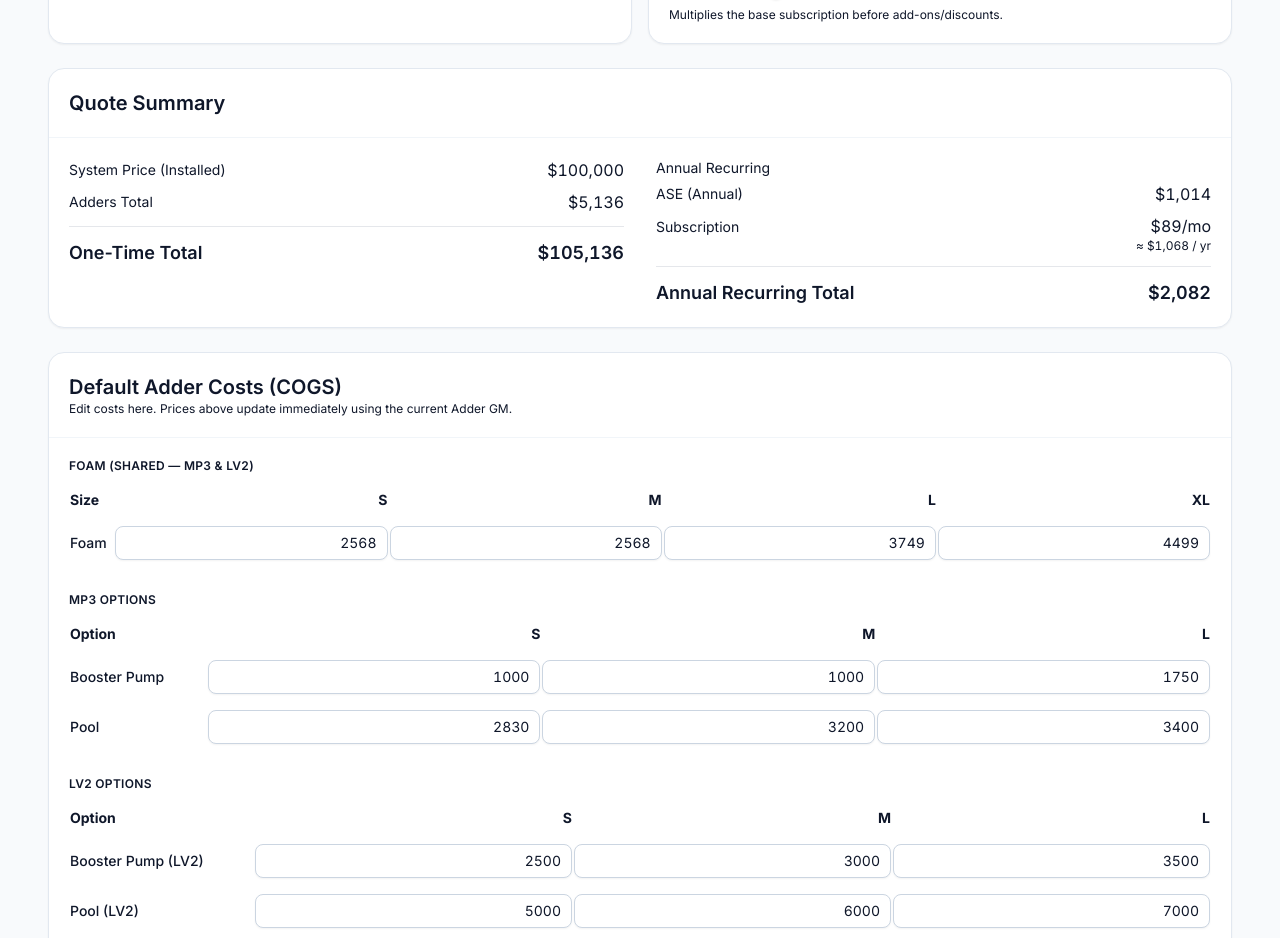
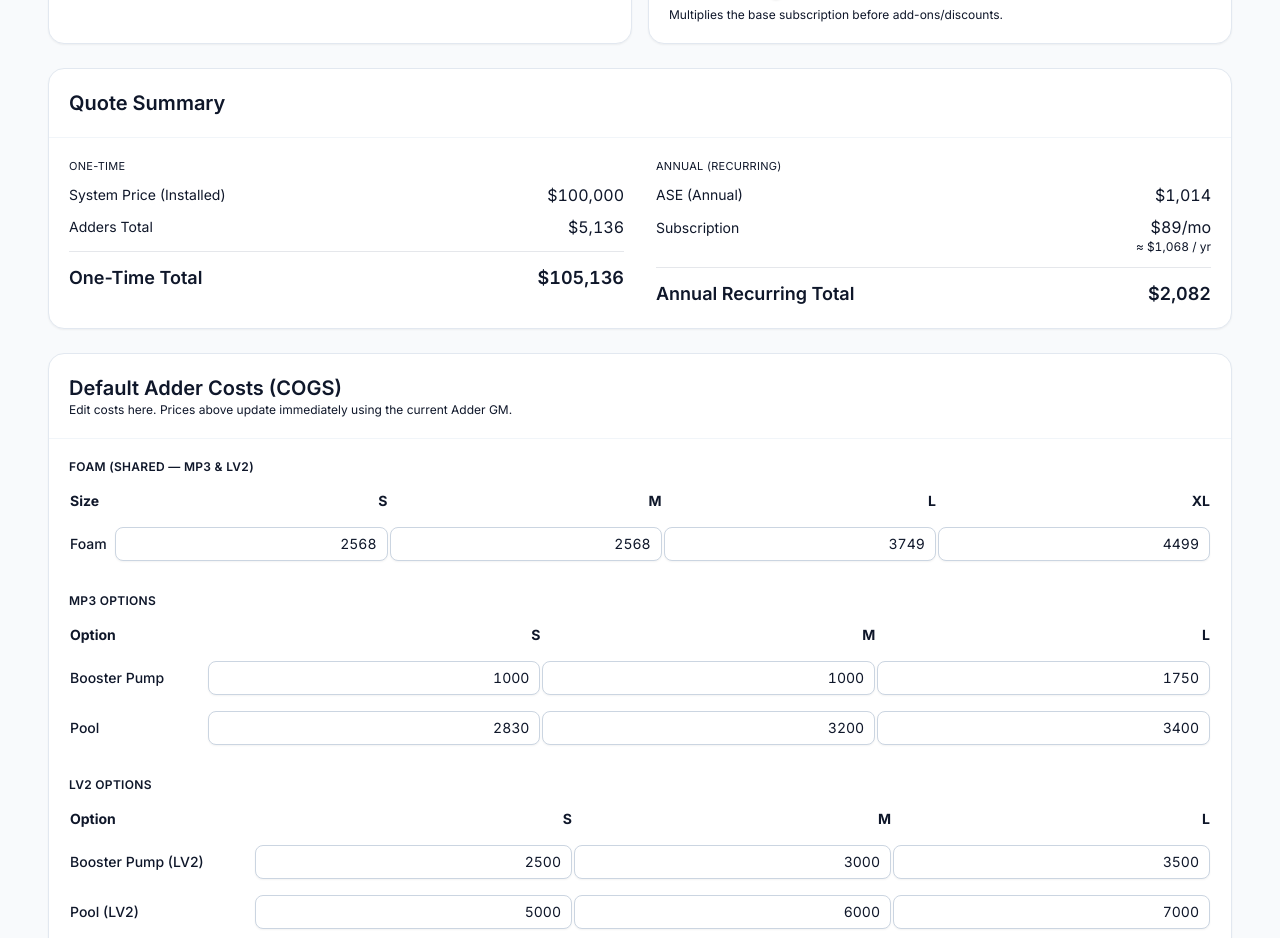
Before and after one commit to cappadonna06/Frontline-pricing-demo, a React (Vite) app: page / in a window 1280 px wide. Shown: the part 1520-2458 px from the top of the page. Built offline with nearby package versions, Linux system fonts and the light colour scheme.

Commit message:
Update FrontlinePricingCalculator.tsx

```diff
--- a/src/FrontlinePricingCalculator.tsx
+++ b/src/FrontlinePricingCalculator.tsx
@@ -775,9 +775,14 @@ const recurringAnnual = Math.round((aseAnnual + subAnnual) * 100) / 100;
     <CardTitle>Quote Summary</CardTitle>
   </CardHeader>
 
-  <CardContent className="grid md:grid-cols-2 gap-8">
-    {/* One-time costs */}
-    <div>
+  <CardContent>
+    <div className="grid md:grid-cols-2 gap-8">
+      {/* LEFT: One-Time */}
+      <section>
+        <div className="text-[11px] uppercase tracking-wide text-muted-foreground mb-2">
+          One-Time
+        </div>
+
         <div className="space-y-2">
           <SummaryRow label="System Price (Installed)" value={fmtUSD(recalc.price)} />
           <SummaryRow label="Adders Total" value={fmtUSD(addersTotal)} />
@@ -787,13 +792,18 @@ const recurringAnnual = Math.round((aseAnnual + subAnnual) * 100) / 100;
           <span>One-Time Total</span>
           <span className="tabular-nums">{fmtUSD(oneTimeTotal)}</span>
         </div>
+      </section>
+
+      {/* RIGHT: Annual (Recurring) */}
+      <section>
+        <div className="text-[11px] uppercase tracking-wide text-muted-foreground mb-2">
+          Annual (Recurring)
         </div>
 
-    {/* Recurring (annualized) */}
-    <div>
-      <div className="text-sm text-muted-foreground mb-1">Annual Recurring</div>
         <div className="space-y-2">
           <SummaryRow label="ASE (Annual)" value={fmtUSD(aseAnnual)} />
+
+          {/* Subscription with /mo and ≈ /yr inline */}
           <div className="flex items-baseline justify-between">
             <span className="text-sm text-muted-foreground">Subscription</span>
             <div className="text-right">
@@ -807,9 +817,11 @@ const recurringAnnual = Math.round((aseAnnual + subAnnual) * 100) / 100;
           <span>Annual Recurring Total</span>
           <span className="tabular-nums">{fmtUSD(recurringAnnual)}</span>
         </div>
+      </section>
     </div>
   </CardContent>
 </Card>
+
 
 
       <Card>
```
Lines whose indentation alone changed are shown as unchanged.
